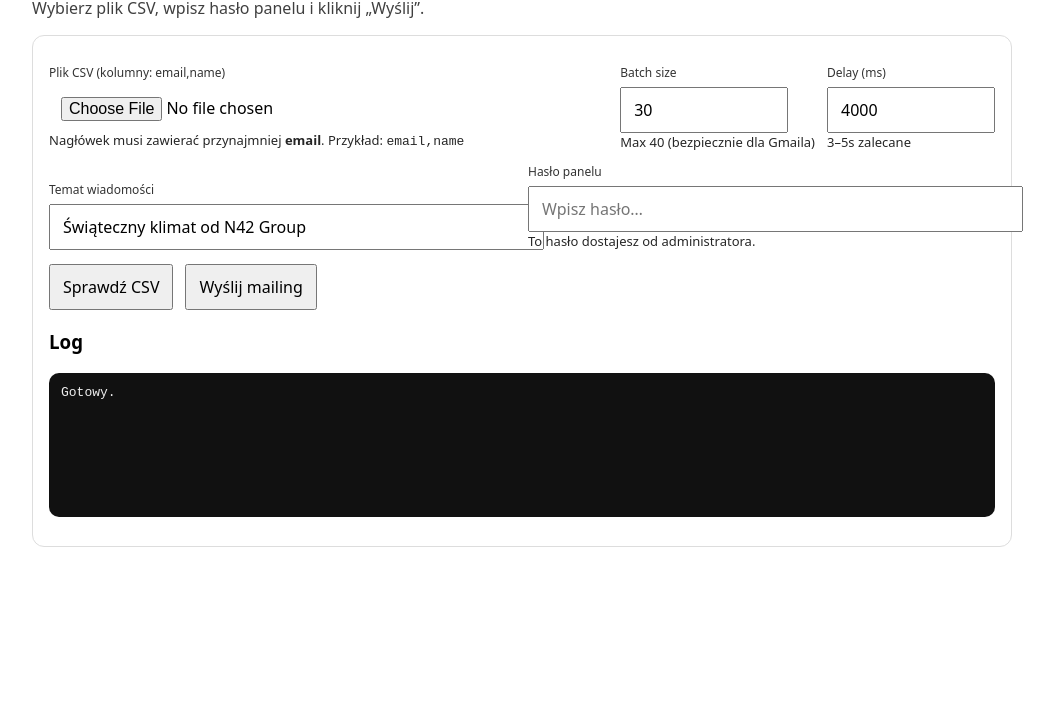
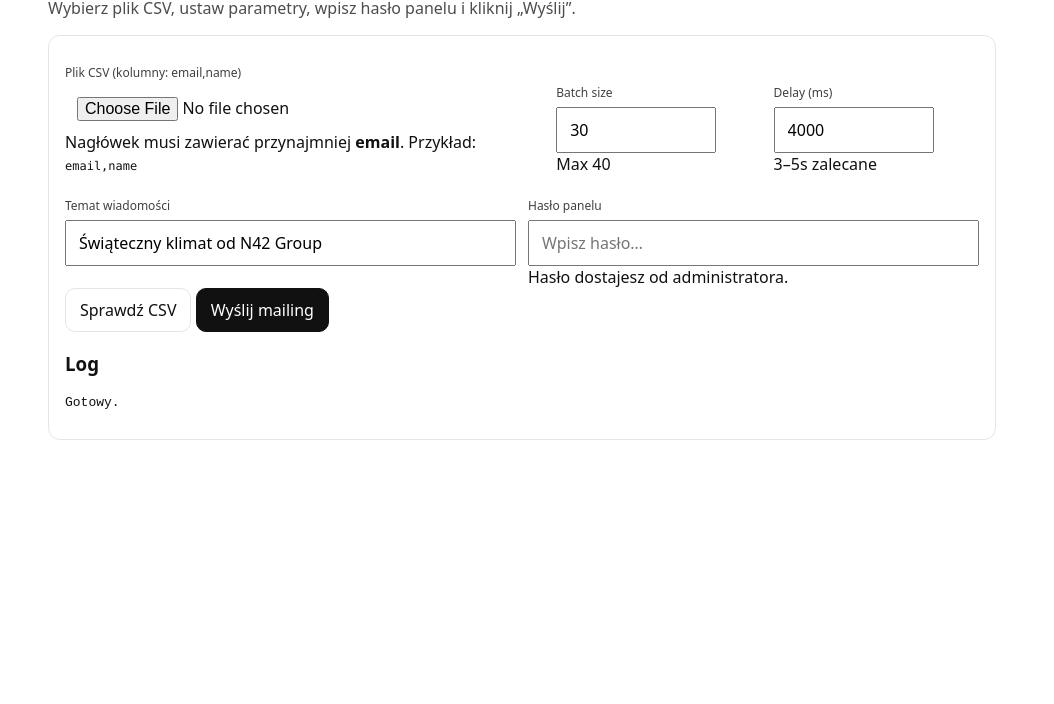
Before and after one commit to Sadus9999/mini-mailing, a website: page index.html in a window 1280 px wide. Shown: the part 96-800 px from the top of the page, without its empty margins (118-1172 px from the left). Drawn offline with Linux system fonts and the light colour scheme.

Commit message:
Update index.html

```diff
--- a/index.html
+++ b/index.html
@@ -5,63 +5,183 @@
   <meta name="viewport" content="width=device-width,initial-scale=1" />
   <title>N42 Mailing Panel</title>
   <style>
-    body{font-family:system-ui,Segoe UI,Arial,sans-serif;max-width:980px;margin:40px auto;padding:0 16px}
+    :root{
+      --border:#e5e5e5;
+      --bg:#fff;
+      --muted:rgba(0,0,0,.7);
+      --ok:#0a7d17;
+      --bad:#b00020;
+      --mono: ui-monospace, SFMono-Regular, Menlo, Monaco, Consolas, "Liberation Mono","Courier New", monospace;
+    }
+    *{box-sizing:border-box}
+    body{
+      font-family:system-ui,Segoe UI,Arial,sans-serif;
+      max-width:980px;
+      margin:40px auto;
+      padding:0 16px;
+      background:var(--bg);
+      color:#111;
+    }
     h1{margin:0 0 10px}
-    .muted{opacity:.75}
-    .card{border:1px solid #ddd;border-radius:12px;padding:16px;margin-top:16px}
-    label{display:block;font-size:12px;opacity:.8;margin:12px 0 6px}
-    input,button{font:inherit;padding:10px 12px}
-    input[type="number"]{width:140px}
-    input[type="text"], input[type="password"]{width:min(560px,100%)}
-    .row{display:flex;gap:12px;flex-wrap:wrap;align-items:flex-end}
-    button{cursor:pointer}
-    pre{background:#111;color:#eee;padding:12px;overflow:auto;border-radius:10px;min-height:120px;white-space:pre-wrap}
-    .ok{color: #0a7d17; font-weight:600}
-    .bad{color: #b00020; font-weight:600}
-    .hint{font-size:13px;opacity:.85;line-height:1.4}
-    .pill{display:inline-block;padding:2px 8px;border-radius:999px;background:#f2f2f2;margin-left:8px;font-size:12px}
+    .muted{color:var(--muted); line-height:1.4}
+    .pill{
+      display:inline-block;
+      padding:2px 10px;
+      border-radius:999px;
+      background:#f3f3f3;
+      margin-left:8px;
+      font-size:12px;
+      vertical-align:middle;
+      color:#333;
+    }
+    .card{
+      border:1px solid var(--border);
+      border-radius:12px;
+      padding:16px;
+      margin-top:16px;
+    }
+
+    /* ✅ GRID zamiast flex-wrap */
+    .grid{
+      display:grid;
+      grid-template-columns: 1.4fr 0.6fr 0.6fr;
+      gap:12px;
+      align-items:end;
+    }
+    .grid-2{
+      display:grid;
+      grid-template-columns: 1fr 1fr;
+      gap:12px;
+      align-items:end;
+      margin-top:10px;
+    }
+    .grid-1{
+      display:grid;
+      grid-template-columns: 1fr;
+      gap:12px;
+      margin-top:10px;
+    }
+
+    label{
+      display:block;
+      font-size:12px;
+      opacity:.8;
+      margin:12px 0 6px;
+    }
+    .field{min-width:0} /* ważne w gridzie */
+    input,button{
+      font:inherit;
+      padding:10px 12px;
+      width:100%;
+    }
+    input[type="number"]{max-width:160px}
+    button{
+      cursor:pointer;
+      width:auto;
+      border:1px solid #111;
+      background:#111;
+      color:#fff;
+      border-radius:10px;
+      padding:10px 14px;
+    }
+    button.secondary{
+      background:#fff;
+      color:#111;
+      border:1px solid var(--border);
+    }
+    button:disabled{
+      opacity:.6;
+      cursor:not-allowed;
+    }
+
+    .hint{
+      .hint{
+  font-size:13px;
+  opacity:.85;
+  line-height:1.4;
+  margin-top:6px;
+  min-height: 18px;
+    }
+    code{font-family:var(--mono); font-size:12px}
+
+    .actions{
+      display:flex;
+      gap:10px;
+      flex-wrap:wrap;
+      align-items:center;
+      margin-top:14px;
+    }
+
+    #status.ok{color:var(--ok); font-weight:700}
+    #status.bad{color:var(--bad); font-weight:700}
+
+    pre{
+      background:#111;
+      color:#eee;
+      padding:12px;
+      overflow:auto;
+      border-radius:10px;
+      min-height:120px;
+      white-space:pre-wrap;
+      word-break:break-word;
+      font-family:var(--mono);
+      font-size:12px;
+    }
+
+    /* ✅ Responsywność: wszystko w 1 kolumnie na wąskich ekranach */
+    @media (max-width: 820px){
+      .grid{grid-template-columns: 1fr}
+      .grid-2{grid-template-columns: 1fr}
+      input[type="number"]{max-width:none}
+      button{width:100%}
+      .actions{gap:8px}
+    }
   </style>
 </head>
 <body>
   <h1>N42 Mailing Panel <span class="pill">CSV → mailing</span></h1>
-  <div class="muted">Wybierz plik CSV, wpisz hasło panelu i kliknij „Wyślij”.</div>
+  <div class="muted">Wybierz plik CSV, ustaw parametry, wpisz hasło panelu i kliknij „Wyślij”.</div>
 
   <div class="card">
-    <div class="row">
-      <div style="flex:1;min-width:280px">
+    <!-- Rząd 1 -->
+    <div class="grid">
+      <div class="field">
         <label>Plik CSV (kolumny: email,name)</label>
         <input id="csvFile" type="file" accept=".csv,text/csv" />
         <div class="hint">Nagłówek musi zawierać przynajmniej <b>email</b>. Przykład: <code>email,name</code></div>
       </div>
 
-      <div>
+      <div class="field">
         <label>Batch size</label>
         <input id="batchSize" type="number" value="30" min="1" max="40" />
-        <div class="hint">Max 40 (bezpiecznie dla Gmaila)</div>
+        <div class="hint">Max 40</div>
       </div>
 
-      <div>
+      <div class="field">
         <label>Delay (ms)</label>
         <input id="delayMs" type="number" value="4000" min="0" max="60000" />
         <div class="hint">3–5s zalecane</div>
       </div>
     </div>
 
-    <div class="row">
-      <div style="flex:1;min-width:280px">
+    <!-- Rząd 2 (tu był problem nakładania) -->
+    <div class="grid-2">
+      <div class="field">
         <label>Temat wiadomości</label>
         <input id="subject" type="text" value="Świąteczny klimat od N42 Group" />
+<div class="hint">&nbsp;</div>
       </div>
 
-      <div style="flex:1;min-width:280px">
+      <div class="field">
         <label>Hasło panelu</label>
         <input id="panelPass" type="password" placeholder="Wpisz hasło…" />
-        <div class="hint">To hasło dostajesz od administratora.</div>
+        <div class="hint">Hasło dostajesz od administratora.</div>
       </div>
     </div>
 
-    <div class="row" style="margin-top:14px">
-      <button id="checkBtn" type="button">Sprawdź CSV</button>
+    <!-- Akcje -->
+    <div class="actions">
+      <button id="checkBtn" class="secondary" type="button">Sprawdź CSV</button>
       <button id="sendBtn" type="button">Wyślij mailing</button>
       <span id="status"></span>
     </div>
@@ -79,22 +199,16 @@
     statusEl.textContent = msg;
     statusEl.className = ok ? "ok" : "bad";
   }
+  function log(msg){ logEl.textContent = msg; }
 
-  function log(msg){
-    logEl.textContent = msg;
-  }
-
-  async function readFileText(file){
-    return await file.text();
-  }
+  async function readFileText(file){ return await file.text(); }
 
   function validateCSV(text){
     const lines = text.split(/\r?\n/).filter(l => l.trim().length > 0);
     if(lines.length < 2) return { ok:false, error:"CSV ma za mało wierszy (min. 2: nagłówek + dane)." };
     const header = lines[0].trim().toLowerCase();
-    if(!header.split(",").map(x=>x.trim()).includes("email")){
-      return { ok:false, error:"Nagłówek CSV musi zawierać kolumnę 'email'." };
-    }
+    const cols = header.split(",").map(x=>x.trim());
+    if(!cols.includes("email")) return { ok:false, error:"Nagłówek CSV musi zawierać kolumnę 'email'." };
     return { ok:true, rows: lines.length - 1 };
   }
 
```
